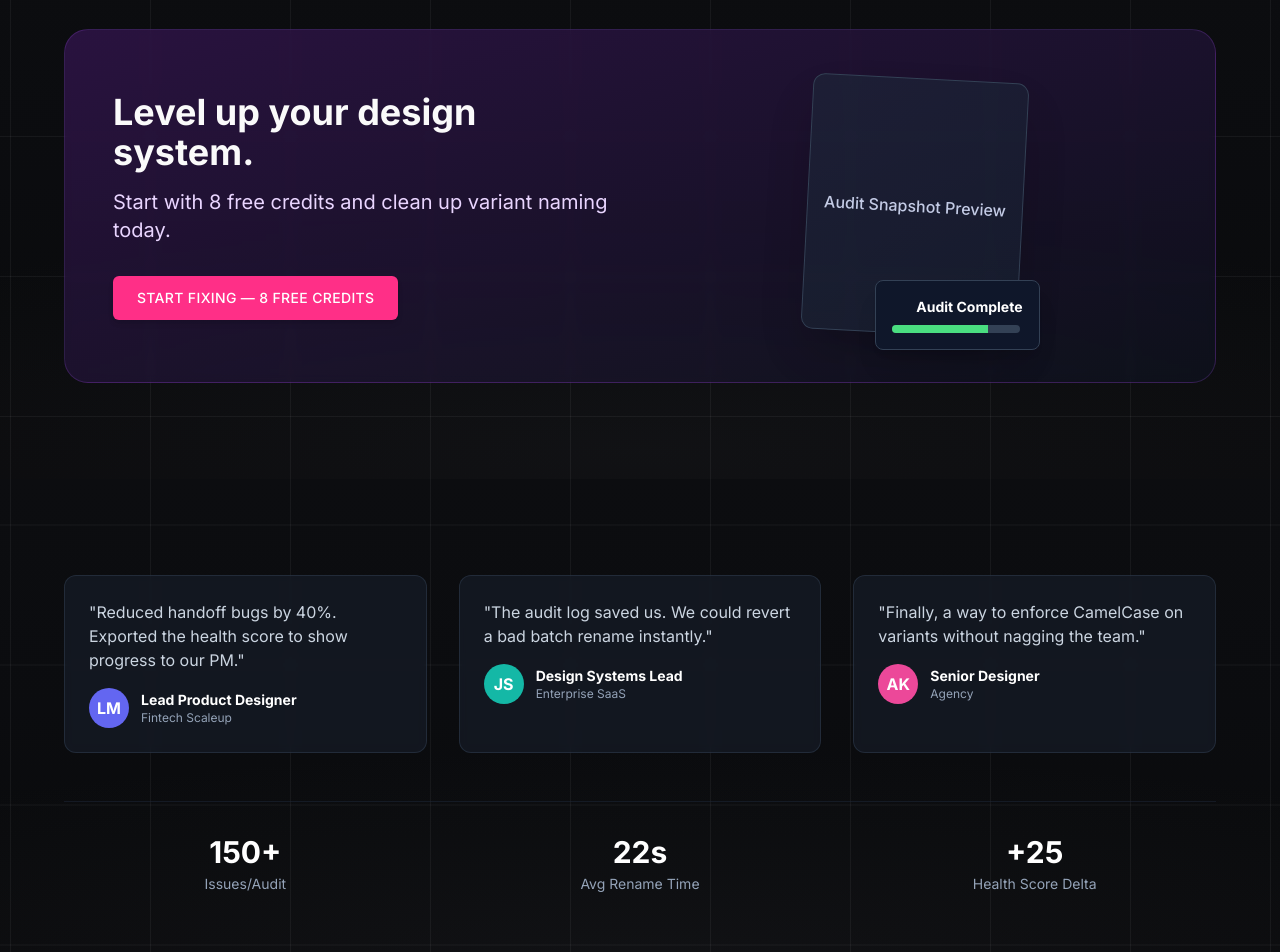
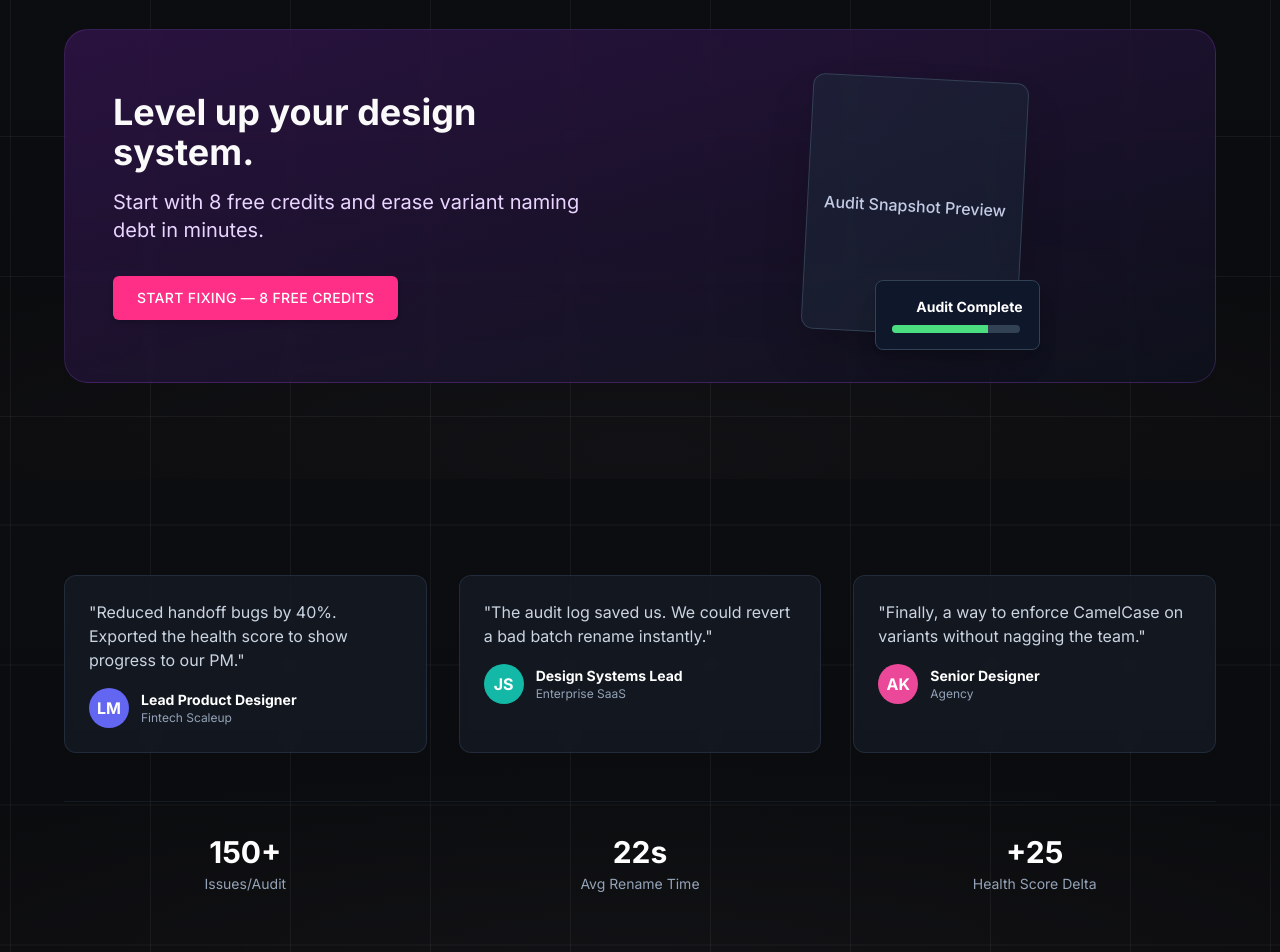
Before and after one commit to emviedv/BKitLaunch, a React (Vite) app: page /biblio-rename in a window 1280 px wide. Shown: the part 5627-6579 px from the top of the page. Built offline with nearby package versions, Linux system fonts and the light colour scheme; some icons are missing.

Commit message:
chore: sharpen ai rename cta

```diff
--- a/src/components/AIRenameVariantsPage.tsx
+++ b/src/components/AIRenameVariantsPage.tsx
@@ -260,7 +260,7 @@ const AIRenameVariantsPage = () => {
           <div className="grid md:grid-cols-2 gap-12 items-center relative z-10">
             <div>
               <h2 className="text-3xl md:text-4xl font-bold mb-4">Level up your design system.</h2>
-              <p className="text-xl text-purple-200 mb-8">Start with 8 free credits and clean up variant naming today.</p>
+              <p className="text-xl text-purple-200 mb-8">Start with 8 free credits and erase variant naming debt in minutes.</p>
               <Button asChild className={HERO_PRIMARY_BUTTON_CLASS} size="lg">
                  <a href={PLUGIN_URL} target="_blank" rel="noopener noreferrer">
                   Start fixing — 8 free credits
```
Also changed, not shown: 1 other file (tests, documents, lock files or other folders).
